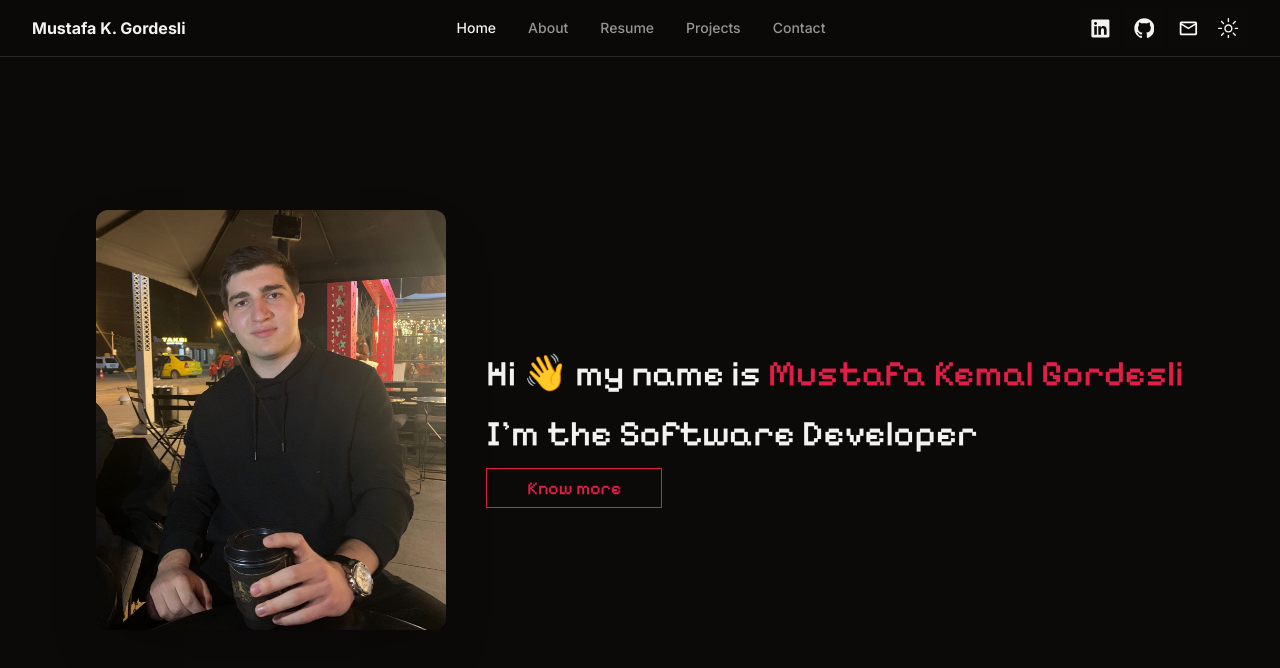
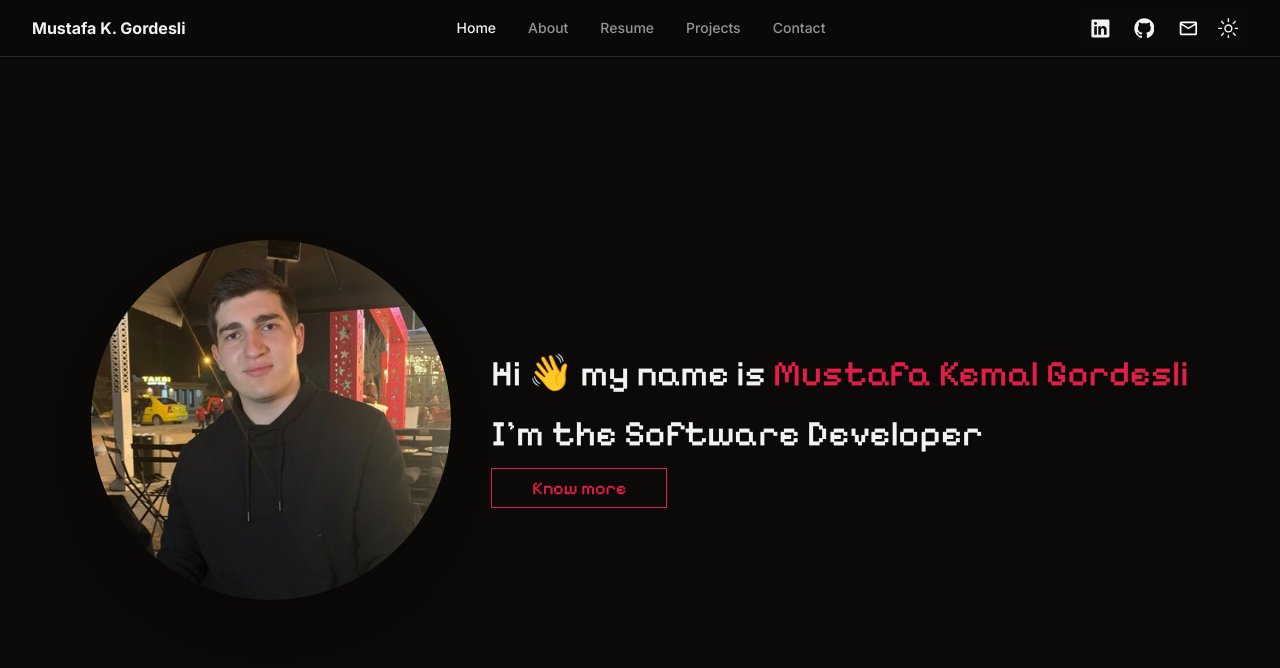
Before and after one commit to mustafakemalgordesli/mustafagordesli.com.tr, a Next.js app: page / in a window 1280 px wide. Shown: the top 668 px of the page. Built offline with nearby package versions, Linux system fonts and the light colour scheme.

Commit message:
Update home page

```diff
--- a/app/(routes)/(home)/page.js
+++ b/app/(routes)/(home)/page.js
@@ -12,10 +12,10 @@ export default function Home() {
   return (
     <main className="max-w-screen-xl h-screen pt-14 mx-auto">
       <div className="flex flex-col sm:flex-row justify-start items-center sm:justify-center h-full w-full gap-2">
-        <div className="relative sm:mt-0 w-[225px] h-[250px] sm:w-[250px] sm:h-[300px] lg:w-[300px] lg:h-[360px] xl:w-[350px] xl:h-[420px] aspect-[6/5] m-4">
+        <div className="relative sm:mt-0 w-[225px] h-[225px] sm:w-[300px] sm:h-[300px] lg:w-[360px] lg:h-[360px] aspect-square m-4">
           <Image
             src="/profile.jpg"
-            className="rounded-xl shadow-2xl"
+            className="rounded-full shadow-2xl"
             fill={true}
             alt="Picture of the author"
           />
```
Also changed, not shown: public/profile.jpg.
